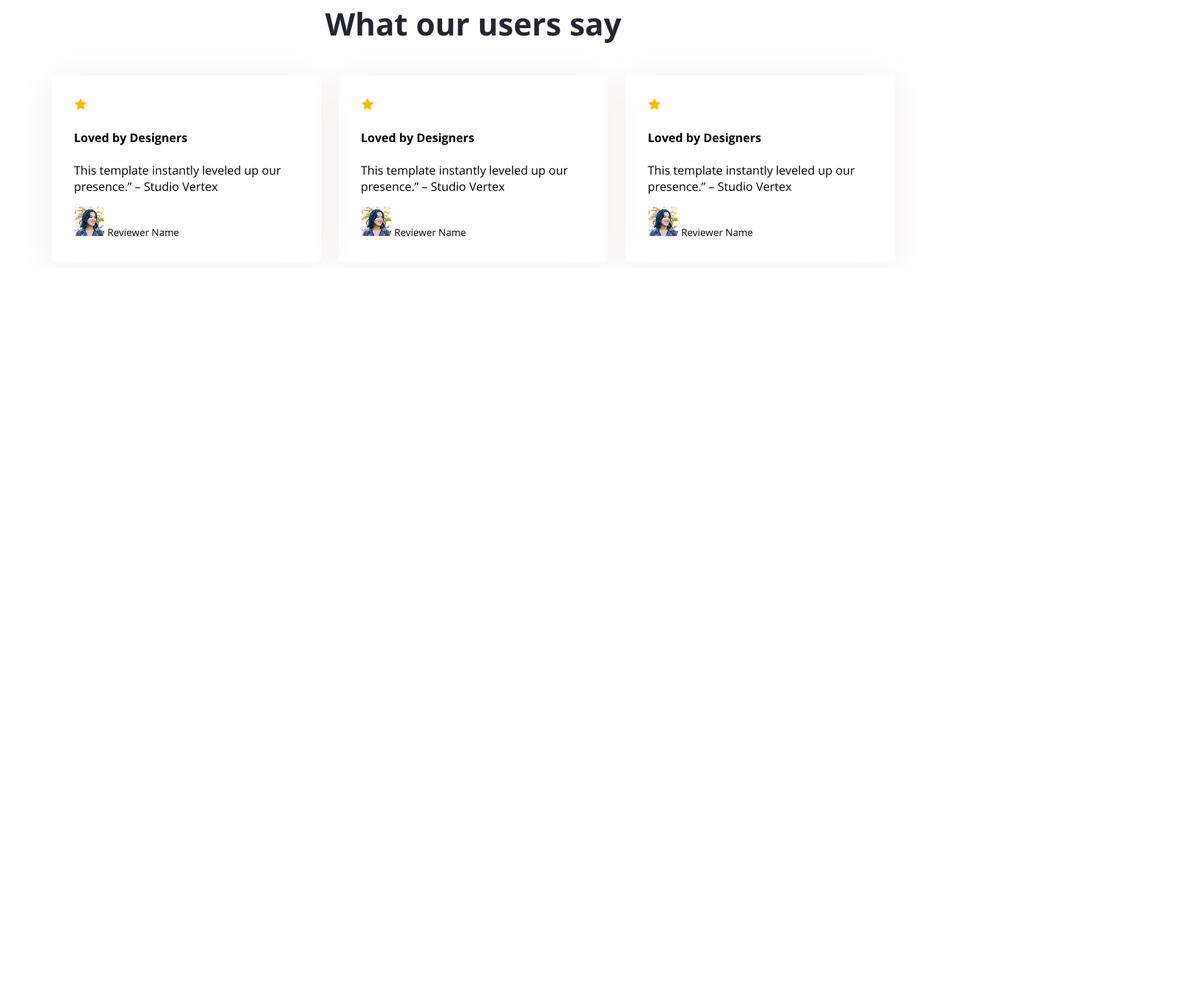
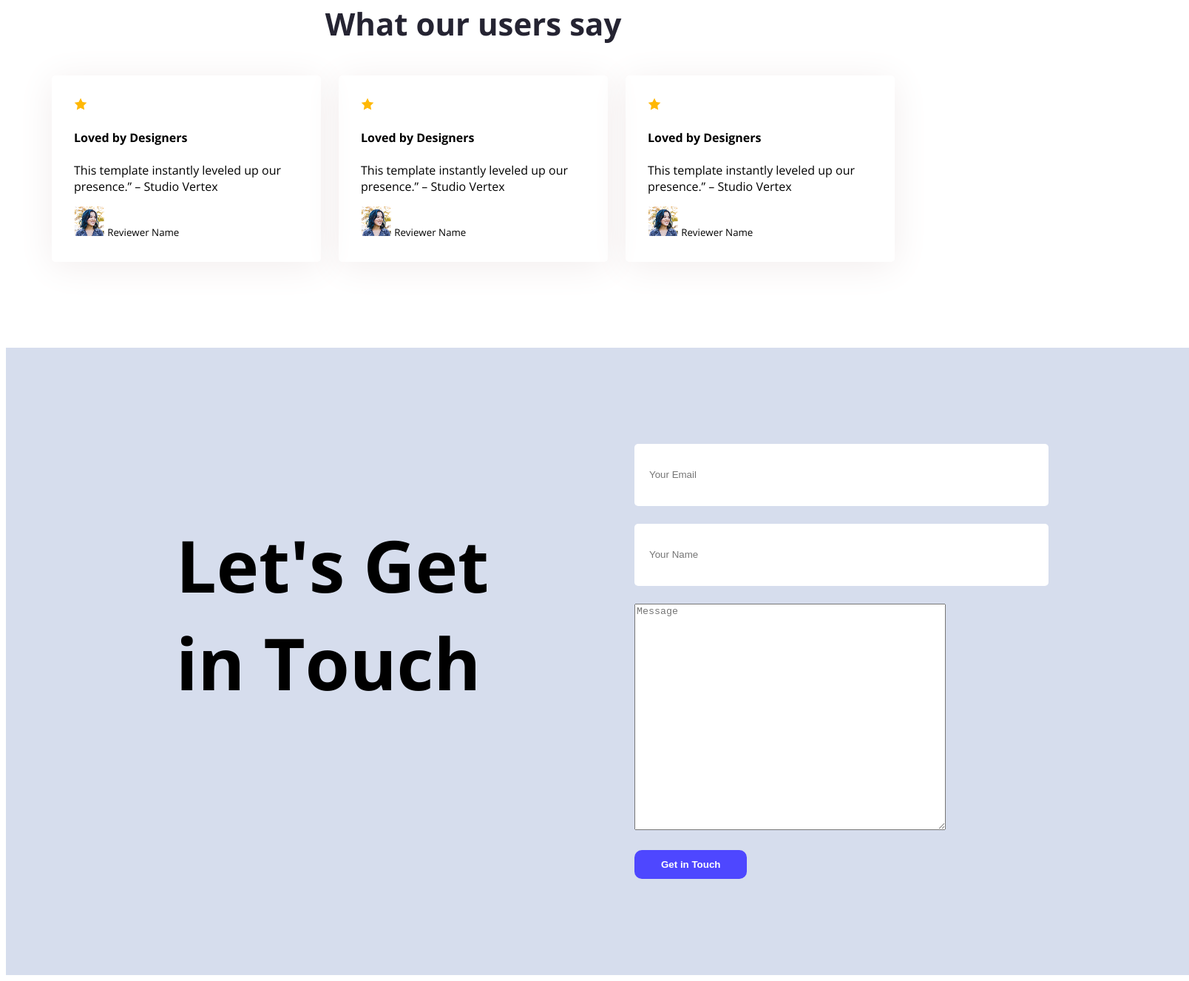
Before and after one commit to coderamitdey/a01-landing-launchpad-, a plain HTML site: page index.html in a window 1280 px wide. Shown: the part 1935-3261 px from the top of the page at 74% size, 1608 px wide, since content can reach past the window. Before the commit the page ends 2297 px from the top, so only its background shows below. Drawn offline with nearby package versions, Linux system fonts and the light colour scheme.

Commit message:
added form section successfully

```diff
--- a/index.html
+++ b/index.html
@@ -88,9 +88,29 @@
         </section>
 
     </main>
-    <footer>
+    <footer class="secondary-background">
+         <div class="footer-column">
+            <h3 class="footer-title">Let's Get in Touch</h3>
 
-    </footer>
+         </div>
+
+
+         <div class="footer-column">
+
+         <form>
+            <input type="email" placeholder="Your Email" name="" id="">
+
+            <input type="text" placeholder="Your Name" name="" id="">
+
+             <textarea name="" id="" cols="50" rows="20" placeholder="Message"></textarea>
+             <br><br>
+             <input class="btn-primary" type="submit" value="Get in Touch">
+
+
+         </form>
+
+         </div>
+        </footer>
 
 </body>
 </html>
--- a/styles/launchpad.css
+++ b/styles/launchpad.css
@@ -124,3 +124,36 @@ main{
     padding: 30px;
     border-radius: 5px;
 }
+
+
+
+/* footer styles */
+footer{
+    padding: 130px 230px;
+    display: flex;
+    gap: 100px;
+    background-color: #D6DDED;
+    width: 1140px;
+    margin: 0 auto;
+    margin-top: 116px;
+
+}
+.footer-column{
+    width: 50%;
+}
+.footer-title{
+    font-size: 97px;
+    font-weight: bold;
+    color: #000000;
+}
+footer input[type="text"], footer input[type="email"]{
+    border-radius: 5px;
+   color: #757575;
+   background-color: white;
+   display: block;
+   padding: 10px 20px;
+   margin-bottom: 24px;
+   border-style: none;
+   height: 64px;
+   width: 100%;
+}
```
